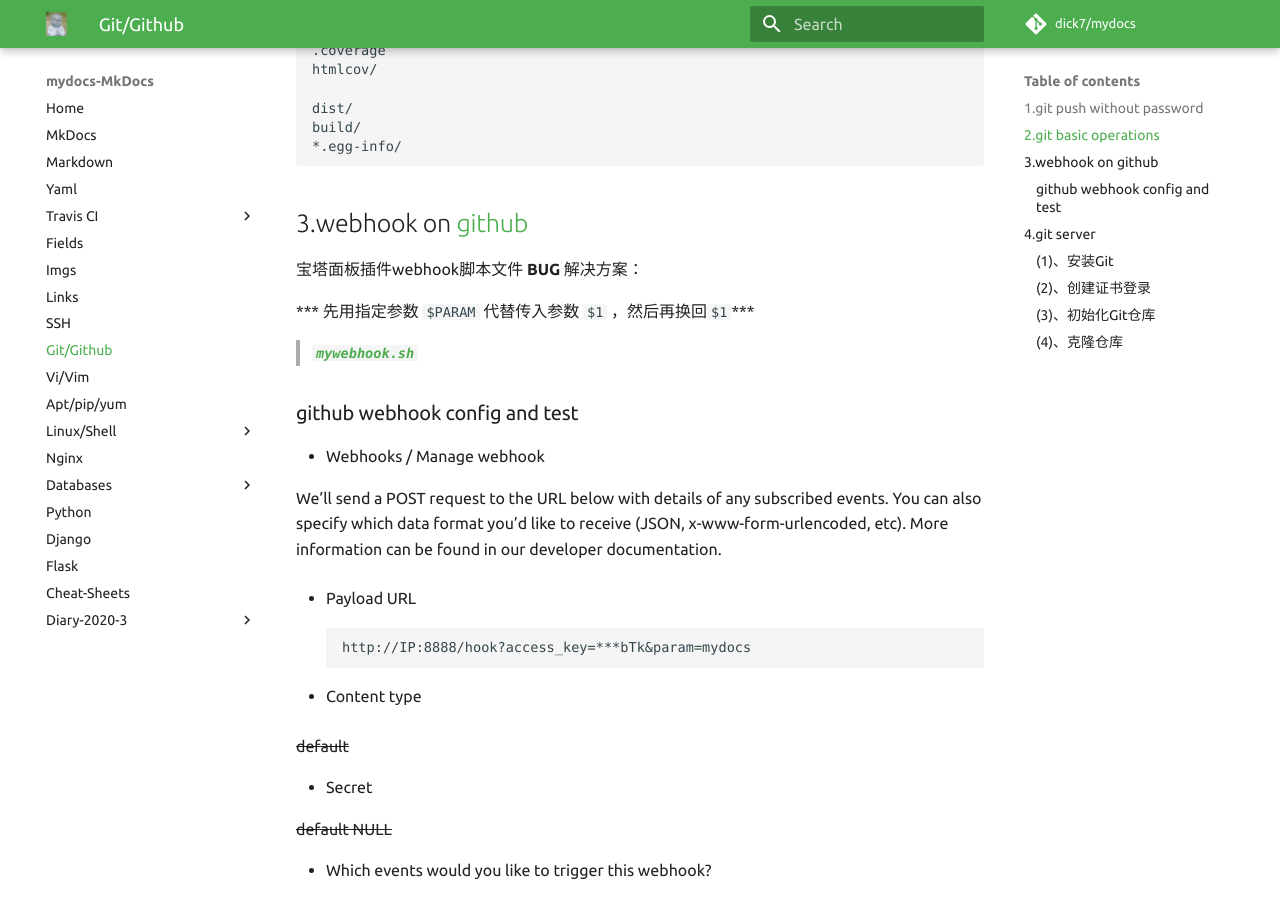
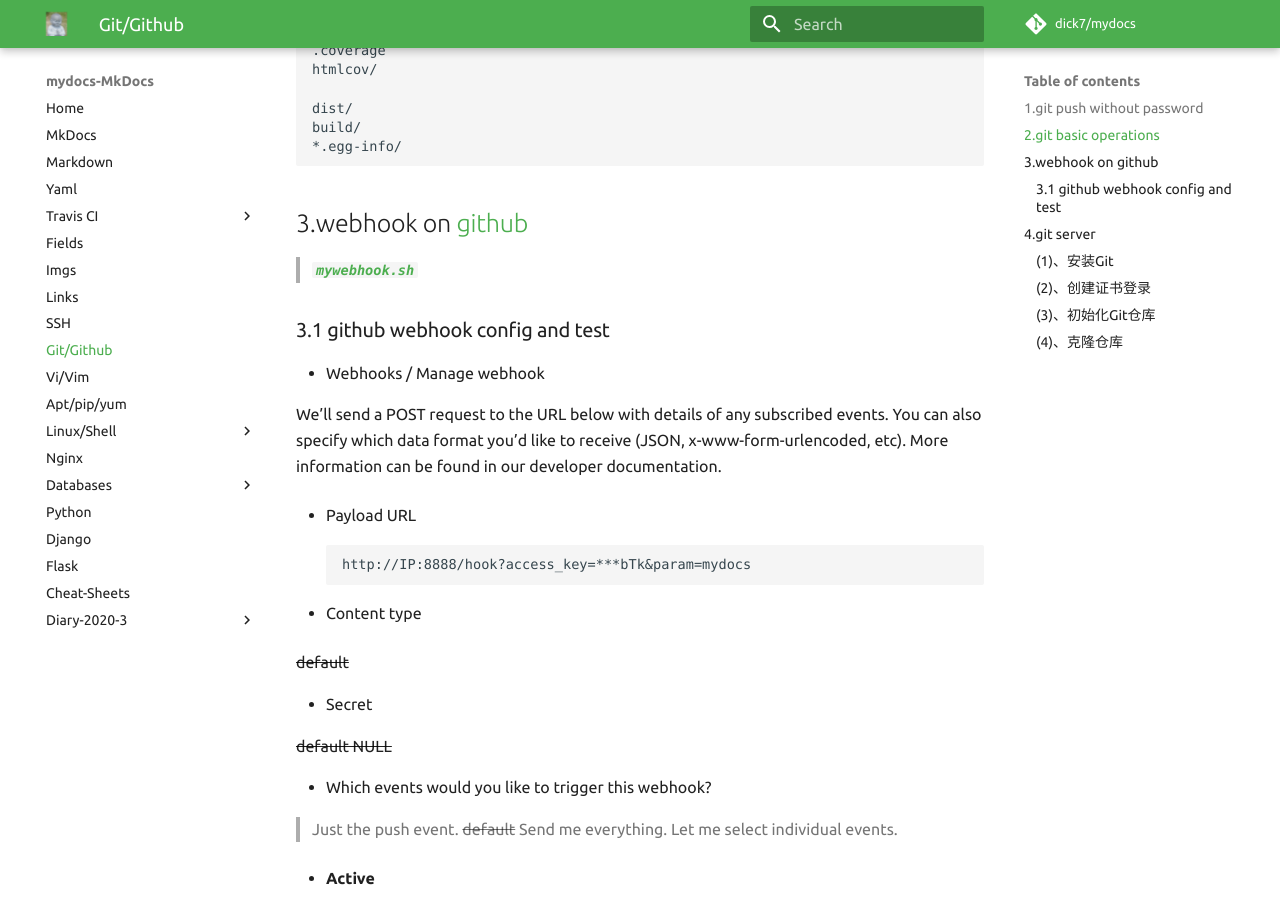
Before and after one commit to dick7/mydocs, an MkDocs documentation site: the page built from docs/git.md, in a window 1280 px wide and 900 px high, scrolled down 847 px. Built offline with MkDocs 1.6.1 and Material for MkDocs 9.7.7, drawn with Linux system fonts in a browser that asks for light colours; some web fonts are replaced; comment, search, counter and statistics services are not loaded; some of the changed text lies outside the part shown.

Commit message:
theme,home,git->linu-shell

````diff
--- a/docs/git.md
+++ b/docs/git.md
@@ -42,13 +42,9 @@ build/
 ```
 ## 3.webhook on [github](https://github.com/dick7/mydocs)
 
-宝塔面板插件webhook脚本文件 **BUG** 解决方案：
-
-*** 先用指定参数 `$PARAM` 代替传入参数 `$1` ，然后再换回`$1`***
-
 > [***`mywebhook.sh`***](http://doc.ztloadfield.com:8500/linux-shell/)
 
-### github webhook config and test
+### 3.1 github webhook config and test
 
 - Webhooks / Manage webhook
 
@@ -146,6 +142,4 @@ Cloning into 'runoob'...
 warning: You appear to have cloned an empty repository.
 Checking connectivity... done.
 ```
-192.168.45.4 为 Git 所在服务器 ip ，你需要将其修改为你自己的 Git 服务 ip。
-
-这样我们的 Git 服务器安装就完成。
+> 192.168.45.4 为 Git 所在服务器 ip ，你需要将其修改为你自己的 Git 服务 ip。这样我们的 Git 服务器安装就完成。
````
Also changed, not shown: README.md (+5 -2 lines), docs/index.md (+5 -2 lines).
